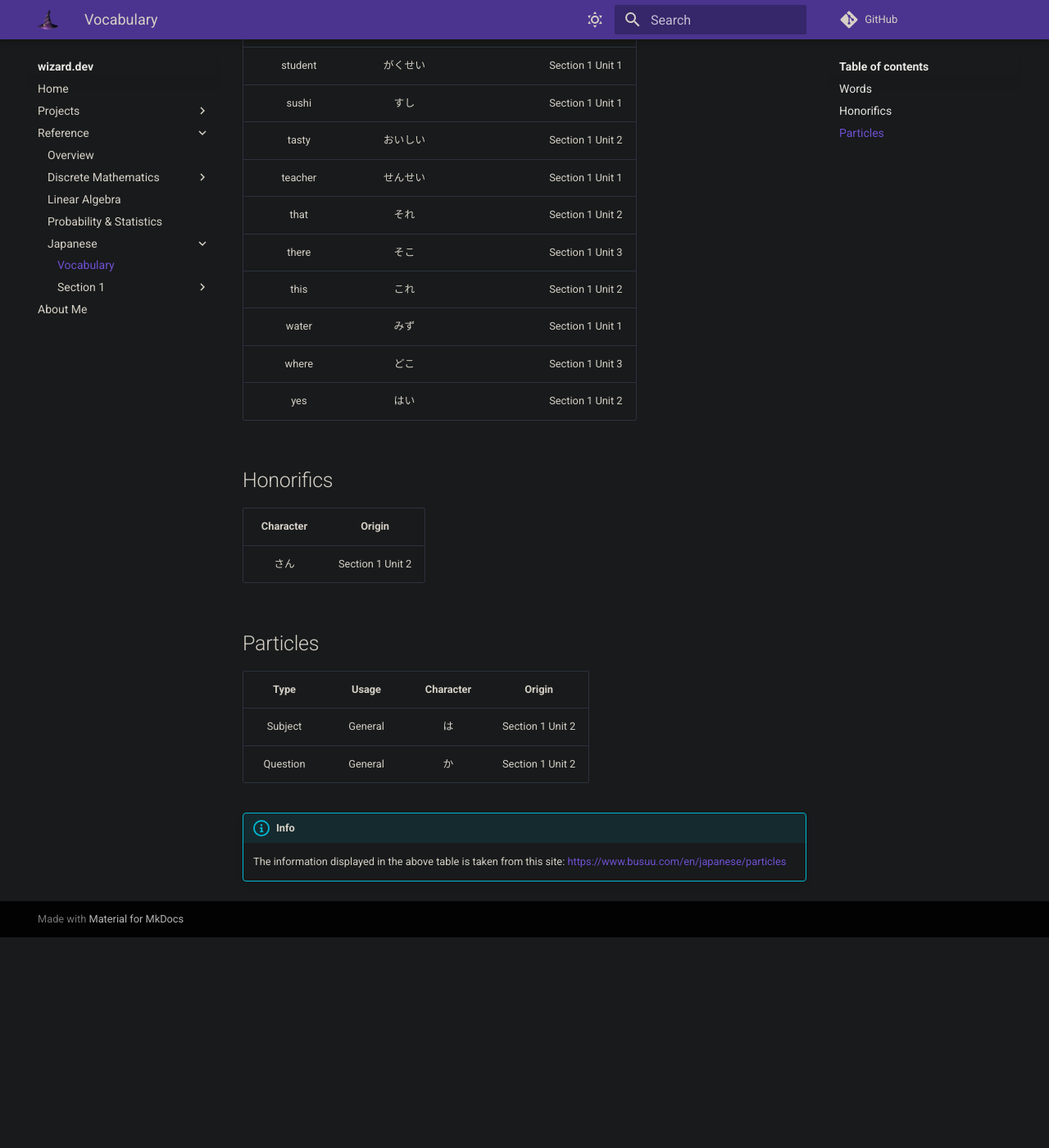
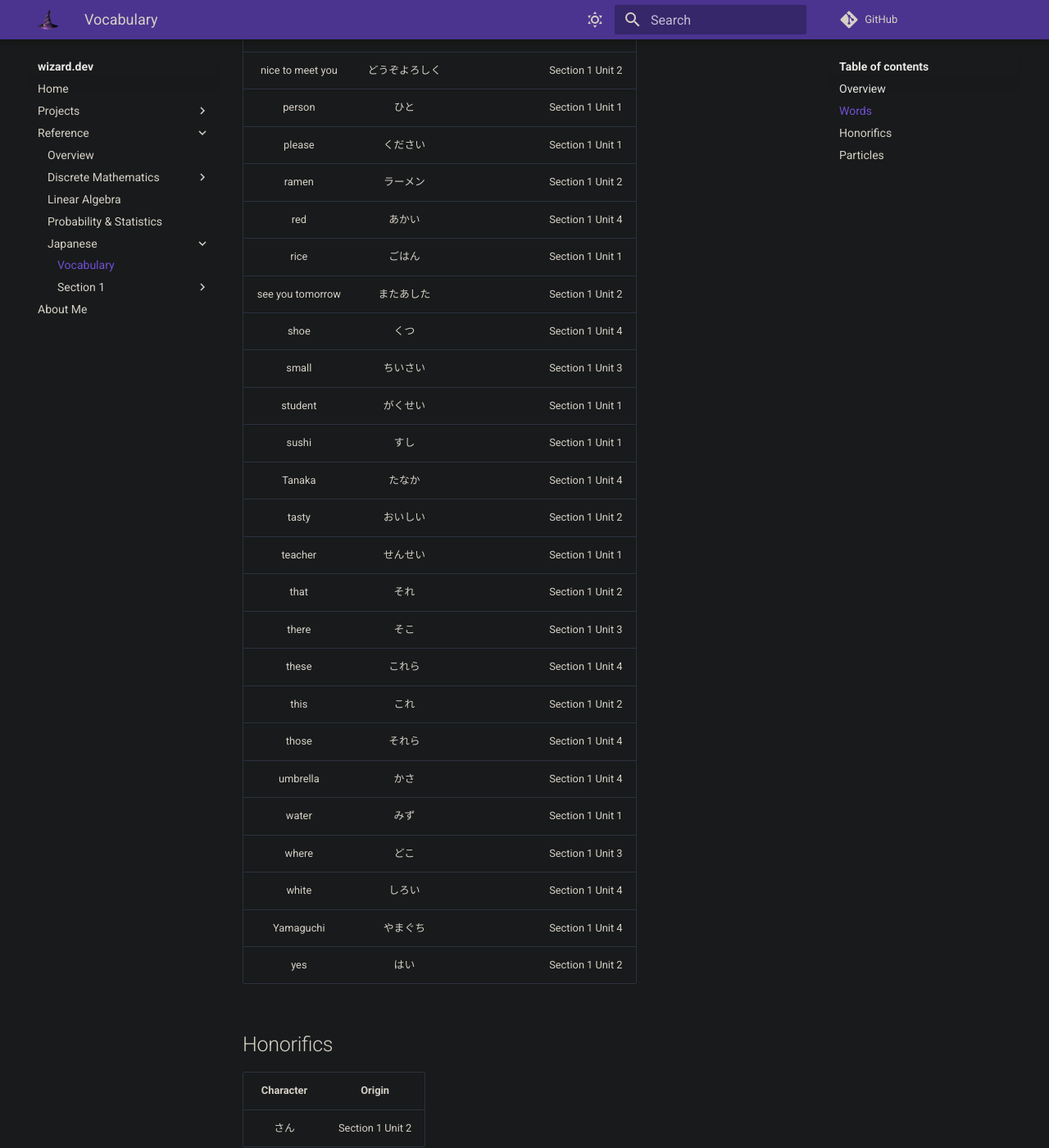
Before and after one commit to zkWildfire/wizard.dev, an MkDocs documentation site: the page built from docs/reference/japanese/vocabulary.md, in a window 1280 px wide and 1400 px high, scrolled down 2018 px. Shown: the whole window at 82% size. Built offline with MkDocs 1.6.1 and Material for MkDocs 9.7.7, drawn with Linux system fonts in a browser that asks for light colours; comment, search, counter and statistics services are not loaded; before the commit the page ends 3161 px from its top, so only the background shows below that; some of the changed text lies outside the part shown.

Commit message:
Add page for section 1 unit 4.

```diff
--- a/docs/reference/japanese/section-1/.pages.yml
+++ b/docs/reference/japanese/section-1/.pages.yml
@@ -2,3 +2,4 @@ nav:
   - Unit 1: unit-1.md
   - Unit 2: unit-2.md
   - Unit 3: unit-3.md
+  - Unit 4: unit-4.md
--- a/docs/reference/japanese/vocabulary.md
+++ b/docs/reference/japanese/vocabulary.md
@@ -1,4 +1,5 @@
 # Vocabulary
+## Overview
 This page contains a list of all vocabulary listed in each per-unit page.
 All vocabulary is sorted alphabetically by the English translation. Entries
 will be added to the Kanji section only once the word has been introduced with
@@ -18,14 +19,18 @@ one or more Kanji characters.
 | bye | じゃあね | | Section 1 Unit 2 |
 | Canada | カナダ | | Section 1 Unit 3 |
 | Canadian | カナダじん | | Section 1 Unit 3 |
+| cheerful | あかるい | | Section 1 Unit 4 |
+| coat | コート | | Section 1 Unit 4 |
 | convenience store | コンビニ | | Section 1 Unit 3 |
 | cool | かっこいい | | Section 1 Unit 1 |
 | curry | カレー | | Section 1 Unit 2 |
 | department store | デパート | | Section 1 Unit 3 |
 | doctor | いしゃ | | Section 1 Unit 1 |
+| funny | おもしろい | | Section 1 Unit 4 |
 | good evening | こんばんは | | Section 1 Unit 2 |
 | green tea | おちゃ | | Section 1 Unit 1 |
 | Hana | はな | | Section 1 Unit 2 |
+| hat | ぼうし | | Section 1 Unit 4 |
 | hello | こんにちは | | Section 1 Unit 2 |
 | here | ここ | | Section 1 Unit 3 |
 | hotel | ホテル | | Section 1 Unit 3 |
@@ -35,24 +40,34 @@ one or more Kanji characters.
 | Japanese | にほんじん | | Section 1 Unit 3 |
 | Ken | けん | | Section 1 Unit 2 |
 | lawyer | べんごし | | Section 1 Unit 1 |
+| my | わたしの | | Section 1 Unit 4 |
+| Nakayama | なかやま | | Section 1 Unit 4 |
 | Naomi | なおみ | | Section 1 Unit 1 |
 | nice | やさしい | | Section 1 Unit 1 |
 | nice to meet you | どうぞよろしく | | Section 1 Unit 2 |
 | person | ひと | | Section 1 Unit 1 |
 | please | ください | | Section 1 Unit 1 |
 | ramen | ラーメン | | Section 1 Unit 2 |
+| red | あかい | | Section 1 Unit 4 |
 | rice | ごはん | | Section 1 Unit 1 |
 | see you tomorrow | またあした | | Section 1 Unit 2 |
+| shoe | くつ | | Section 1 Unit 4 |
 | small | ちいさい | | Section 1 Unit 3 |
 | student | がくせい | | Section 1 Unit 1 |
 | sushi | すし | | Section 1 Unit 1 |
+| Tanaka | たなか | | Section 1 Unit 4 |
 | tasty | おいしい | | Section 1 Unit 2 |
 | teacher | せんせい | | Section 1 Unit 1 |
 | that | それ | | Section 1 Unit 2 |
 | there | そこ | | Section 1 Unit 3 |
+| these | これら | | Section 1 Unit 4 |
 | this | これ | | Section 1 Unit 2 |
+| those | それら | | Section 1 Unit 4 |
+| umbrella | かさ | | Section 1 Unit 4 |
 | water | みず | | Section 1 Unit 1 |
 | where | どこ | | Section 1 Unit 3 |
+| white | しろい | | Section 1 Unit 4 |
+| Yamaguchi | やまぐち | | Section 1 Unit 4 |
 | yes | はい | | Section 1 Unit 2 |
 
 
```
Also changed, not shown: docs/reference/japanese/section-1/unit-4.md (added, +40 -0 lines).
